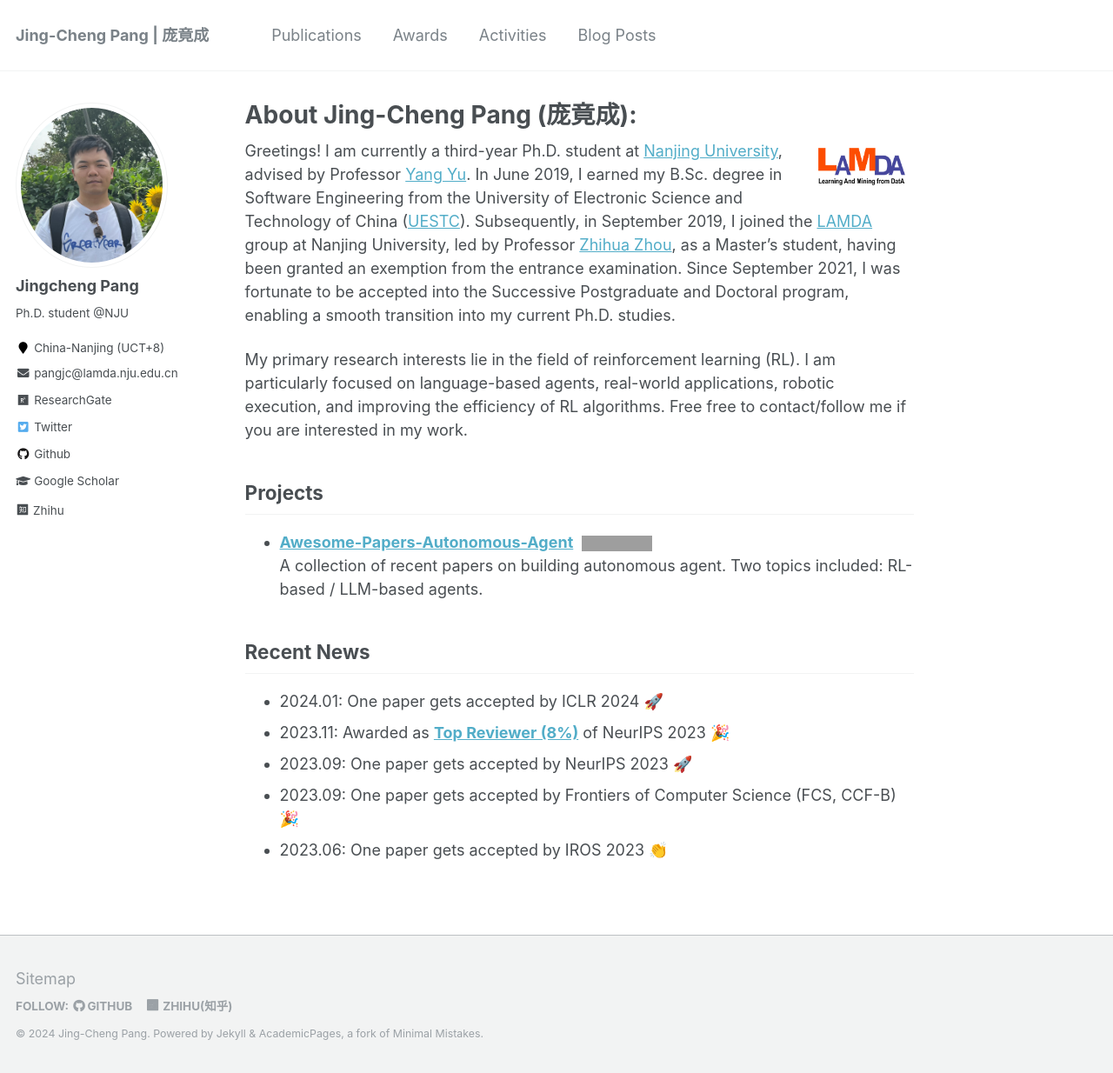
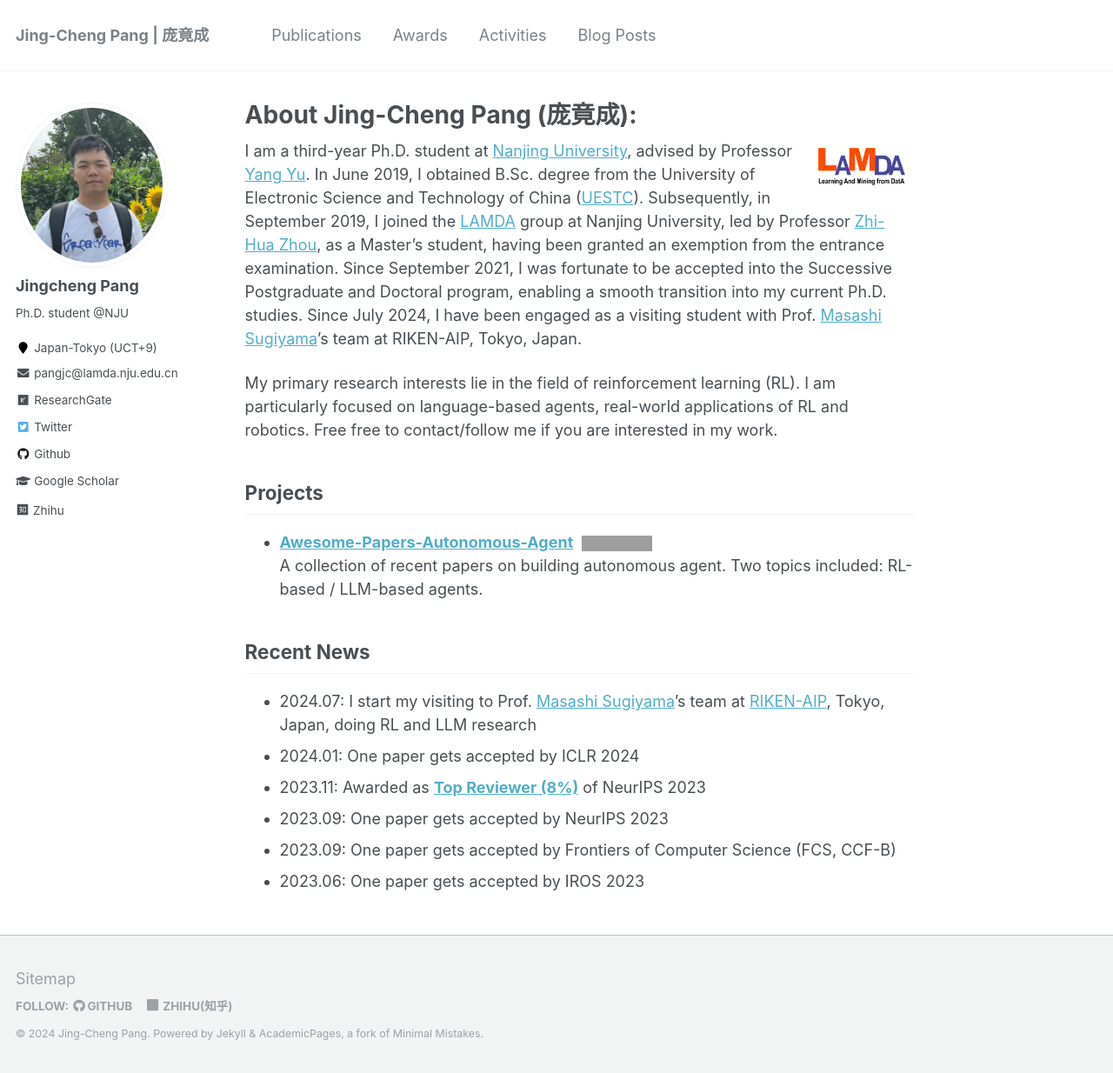
Before and after one commit to jingchengpang/jingchengpang.github.io, a Jekyll site: the page built from _pages/about.md, in a window 1280 px wide and 1234 px high. Shown: the whole window at 87% size. Built offline with Jekyll 4.4.1, drawn with Linux system fonts in a browser that asks for light colours; a style sheet for code colours, icons or effects is not loaded; grey boxes are pictures that could not be loaded.

Commit message:
update recent

```diff
--- a/_config.yml
+++ b/_config.yml
@@ -83,7 +83,7 @@ author:
   name             : "Jingcheng Pang"
   avatar           : "profile.jpeg"
   bio              : "Ph.D. student @NJU"
-  location         : "China-Nanjing (UCT+8)"
+  location         : "Japan-Tokyo (UCT+9)"
   employer         :
   pubmed           :
   googlescholar    : "https://scholar.google.com/citations?user=R3Y_WrkAAAAJ&hl=en&oi=sra"
--- a/_pages/about.md
+++ b/_pages/about.md
@@ -15,9 +15,10 @@ redirect_from:
 
 
 
-Greetings! I am currently a third-year Ph.D. student at [Nanjing University](https://www.nju.edu.cn/), advised by Professor [Yang Yu](https://www.wolai.com/eyounx/dtR1MTyRXS5tP5Cex4KtdK). In June 2019, I earned my B.Sc. degree in Software Engineering from the University of Electronic Science and Technology of China ([UESTC](https://www.uestc.edu.cn/)). Subsequently, in September 2019, I joined the [LAMDA](https://www.lamda.nju.edu.cn) group at Nanjing University, led by Professor [Zhihua Zhou](https://cs.nju.edu.cn/zhouzh/index.htm), as a Master's student, having been granted an exemption from the entrance examination. Since September 2021, I was fortunate to be accepted into the Successive Postgraduate and Doctoral program, enabling a smooth transition into my current Ph.D. studies.
+I am a third-year Ph.D. student at [Nanjing University](https://www.nju.edu.cn/), advised by Professor [Yang Yu](https://www.wolai.com/eyounx/dtR1MTyRXS5tP5Cex4KtdK). In June 2019, I obtained B.Sc. degree from the University of Electronic Science and Technology of China ([UESTC](https://www.uestc.edu.cn/)). Subsequently, in September 2019, I joined the [LAMDA](https://www.lamda.nju.edu.cn) group at Nanjing University, led by Professor [Zhi-Hua Zhou](https://cs.nju.edu.cn/zhouzh/index.htm), as a Master's student, having been granted an exemption from the entrance examination. Since September 2021, I was fortunate to be accepted into the Successive Postgraduate and Doctoral program, enabling a smooth transition into my current Ph.D. studies.
+Since July 2024, I have been engaged as a visiting student with Prof. [Masashi Sugiyama](http://www.ms.k.u-tokyo.ac.jp/sugi/)'s team at RIKEN-AIP, Tokyo, Japan.
 
-My primary research interests lie in the field of reinforcement learning (RL). I am particularly focused on language-based agents, real-world applications, robotic execution, and improving the efficiency of RL algorithms. Free free to contact/follow me if you are interested in my work.
+My primary research interests lie in the field of reinforcement learning (RL). I am particularly focused on language-based agents, real-world applications of RL and robotics. Free free to contact/follow me if you are interested in my work.
 
 
 ## Projects
@@ -32,9 +33,9 @@ My primary research interests lie in the field of reinforcement learning (RL). I
 
 
 ## Recent News
-
-- 2024.01: One paper gets accepted by ICLR 2024 🚀
-- 2023.11: Awarded as [**Top Reviewer (8%)**](https://nips.cc/Conferences/2023/ProgramCommittee) of NeurIPS 2023 🎉
-- 2023.09: One paper gets accepted by NeurIPS 2023 🚀
-- 2023.09: One paper gets accepted by Frontiers of Computer Science (FCS, CCF-B) 🎉
-- 2023.06: One paper gets accepted by IROS 2023 👏
+- 2024.07: I start my visiting to Prof. [Masashi Sugiyama](http://www.ms.k.u-tokyo.ac.jp/sugi/)'s team at [RIKEN-AIP](https://www.riken.jp/en/research/labs/aip/), Tokyo, Japan, doing RL and LLM research
+- 2024.01: One paper gets accepted by ICLR 2024
+- 2023.11: Awarded as [**Top Reviewer (8%)**](https://nips.cc/Conferences/2023/ProgramCommittee) of NeurIPS 2023
+- 2023.09: One paper gets accepted by NeurIPS 2023
+- 2023.09: One paper gets accepted by Frontiers of Computer Science (FCS, CCF-B)
+- 2023.06: One paper gets accepted by IROS 2023
```
Also changed, not shown: _pages/activity.md (+3 -1 lines), _publications/2023-fcs-mg.md (+1 -1 lines), _publications/2023-iros-o3f.md (+1 -1 lines).
